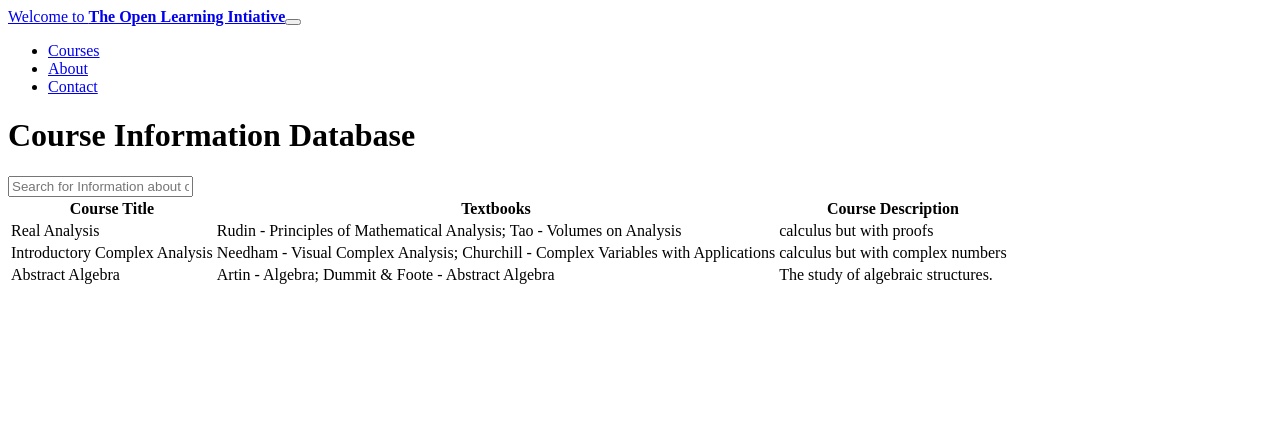
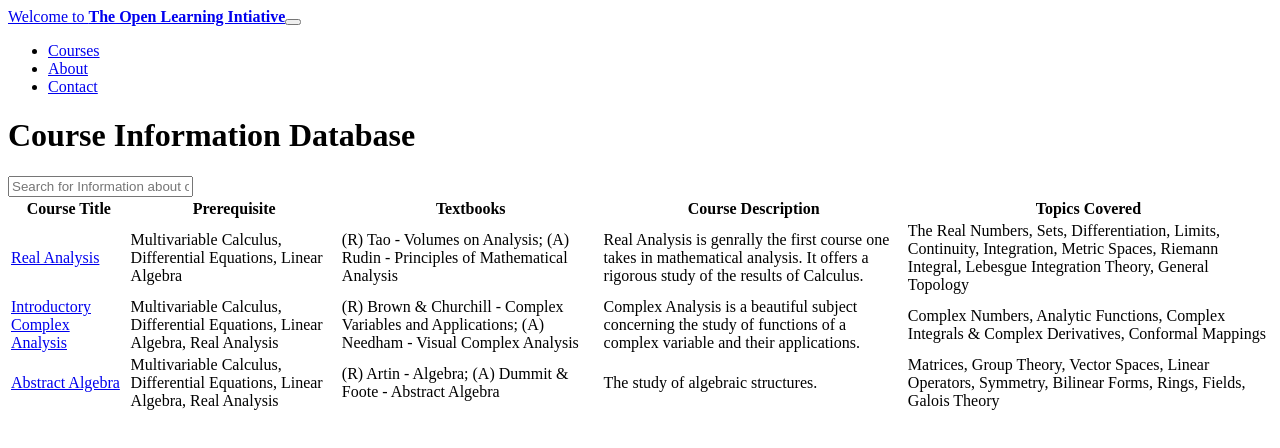
Before and after one commit to rishiedupalli/oli, a Next.js app: page /courses/CourseInfo in a window 1280 px wide. Shown: the top 448 px of the page. Built offline with nearby package versions, Linux system fonts and the light colour scheme.

Commit message:
added advanced search iter 1; added placeholder contact and about page

```diff
--- a/components/filterTable.js
+++ b/components/filterTable.js
@@ -6,34 +6,40 @@ const SearchTable = () => {
     const [searchTerm, setSearchTerm] = useState("");
     return (
         <div>
-            <input type="text" placeholder="Search for Information about our Courses" onChange={(e) => {
-                setSearchTerm(e.target.value)
-            }} />
-            <table>
+            <div className="flex rounded items-center justify-center p-5">
+                <input className="px-4 py-2 w-3/4 text-center border-black border-2 text-black" type="text" placeholder="Search for Information about our Courses" onChange={(e) => {setSearchTerm(e.target.value)}} />
+            </div>
+            <div className='p-5'>
+                <table className='table-fixed border-collapse p-5'>
                     <thead>
                         <tr>
-                        <th>Course Title</th>
-                        <th>Textbooks</th>
-                        <th>Course Description</th>
+                            <th className='text-left border-2 p-2'>Course Title</th>
+                            <th className='text-left border-2 p-2'>Prerequisite</th>
+                            <th className='text-left border-2 p-2'>Textbooks</th>
+                            <th className='text-left border-2 p-2'>Course Description</th>
+                            <th className='text-left border-2 p-2'>Topics Covered</th>
                         </tr>
                     </thead>
                     <tbody>
                         {data.filter(val => {
                             if (searchTerm === '') {
                                 return val;
-                        } else if (val.title.toLowerCase().includes(searchTerm.toLowerCase()) || val.description.toLowerCase().includes(searchTerm.toLowerCase()) || val.textbooks.toLowerCase().includes(searchTerm.toLowerCase())) {
+                            } else if (val.title.toLowerCase().includes(searchTerm.toLowerCase()) || val.description.toLowerCase().includes(searchTerm.toLowerCase()) || val.textbooks.toLowerCase().includes(searchTerm.toLowerCase()) || val.prereq.toLowerCase().includes(searchTerm.toLowerCase()) || val.topics.toLowerCase().includes(searchTerm.toLowerCase())) {
                                 return val;
                             }
                         }).map(course => (
                             <tr key={course.id}>
-                        <td>{course.title}</td>
-                        <td>{course.textbooks}</td>
-                        <td>{course.description}</td>
+                                <td className='border-2 p-2'><a href={`/courses/${course.title}`}>{course.title}</a></td>
+                                <td className='border-2 p-2'>{course.prereq}</td>
+                                <td className='border-2 p-2'>{course.textbooks}</td>
+                                <td className='border-2 p-2'>{course.description}</td>
+                                <td className='border-2 p-2'>{course.topics}</td>
                             </tr>
                         ))}
                     </tbody>
                 </table>
             </div>
+        </div>
     )
 };
 
--- a/pages/courses/CourseInfo.js
+++ b/pages/courses/CourseInfo.js
@@ -2,8 +2,8 @@ import SearchTable from '../../components/filterTable';
 
 function CourseInfo () {
     return (
-        <div>
-            <h1>Course Information Database</h1>
+        <div className="flex flex-col items-center min-h-screen py-2">
+            <h1 className='text-8xl text-green-300 py-5'>Course Information Database</h1>
             <SearchTable />
         </div>
     )
--- a/pages/courses/index.js
+++ b/pages/courses/index.js
@@ -1,7 +1,9 @@
 import Link from 'next/link'
 
 function Courses( {courses }) {
-    return <><h1 className="text-8xl text-green-300 font-bold text-center">Course Offerings</h1>
+    return <>
+    <h1 className="text-8xl text-green-300 font-bold text-center">Course Offerings</h1>
+    <Link href="/courses/CourseInfo"><a><h2 className="text-6xl text-green-300 font-bold text-center">Advanced Search</h2></a></Link>
         {
             courses.map(course => {
                 return (
--- a/public/data/CourseInfo.json
+++ b/public/data/CourseInfo.json
@@ -2,19 +2,25 @@
     {
       "id": 1,
       "title": "Real Analysis",
-      "textbooks": "Rudin - Principles of Mathematical Analysis; Tao - Volumes on Analysis",
-      "description": "calculus but with proofs"
+      "prereq": "Multivariable Calculus, Differential Equations, Linear Algebra",
+      "textbooks": "(R) Tao - Volumes on Analysis; (A) Rudin - Principles of Mathematical Analysis",
+      "description": "Real Analysis is genrally the first course one takes in mathematical analysis. It offers a rigorous study of the results of Calculus.",
+      "topics": "The Real Numbers, Sets, Differentiation, Limits, Continuity, Integration, Metric Spaces, Riemann Integral, Lebesgue Integration Theory, General Topology"
     },
     {
       "id": 2,
       "title": "Introductory Complex Analysis",
-      "textbooks": "Needham - Visual Complex Analysis; Churchill - Complex Variables with Applications",
-      "description": "calculus but with complex numbers"
+      "prereq": "Multivariable Calculus, Differential Equations, Linear Algebra, Real Analysis",
+      "textbooks": "(R) Brown & Churchill - Complex Variables and Applications; (A) Needham - Visual Complex Analysis",
+      "description": "Complex Analysis is a beautiful subject concerning the study of functions of a complex variable and their applications.",
+      "topics": "Complex Numbers, Analytic Functions, Complex Integrals & Complex Derivatives, Conformal Mappings"
     },
     {
       "id": 3,
       "title": "Abstract Algebra",
-      "textbooks": "Artin - Algebra; Dummit & Foote - Abstract Algebra",
-      "description": "The study of algebraic structures."
+      "prereq": "Multivariable Calculus, Differential Equations, Linear Algebra, Real Analysis",
+      "textbooks": "(R) Artin - Algebra; (A) Dummit & Foote - Abstract Algebra",
+      "description": "The study of algebraic structures.",
+      "topics": "Matrices, Group Theory, Vector Spaces, Linear Operators, Symmetry, Bilinear Forms, Rings, Fields, Galois Theory"
     }
   ]
```
Also changed, not shown: pages/about.js (added, +7 -0 lines), pages/contact.js (added, +7 -0 lines). Lines whose indentation alone changed are shown as unchanged.
